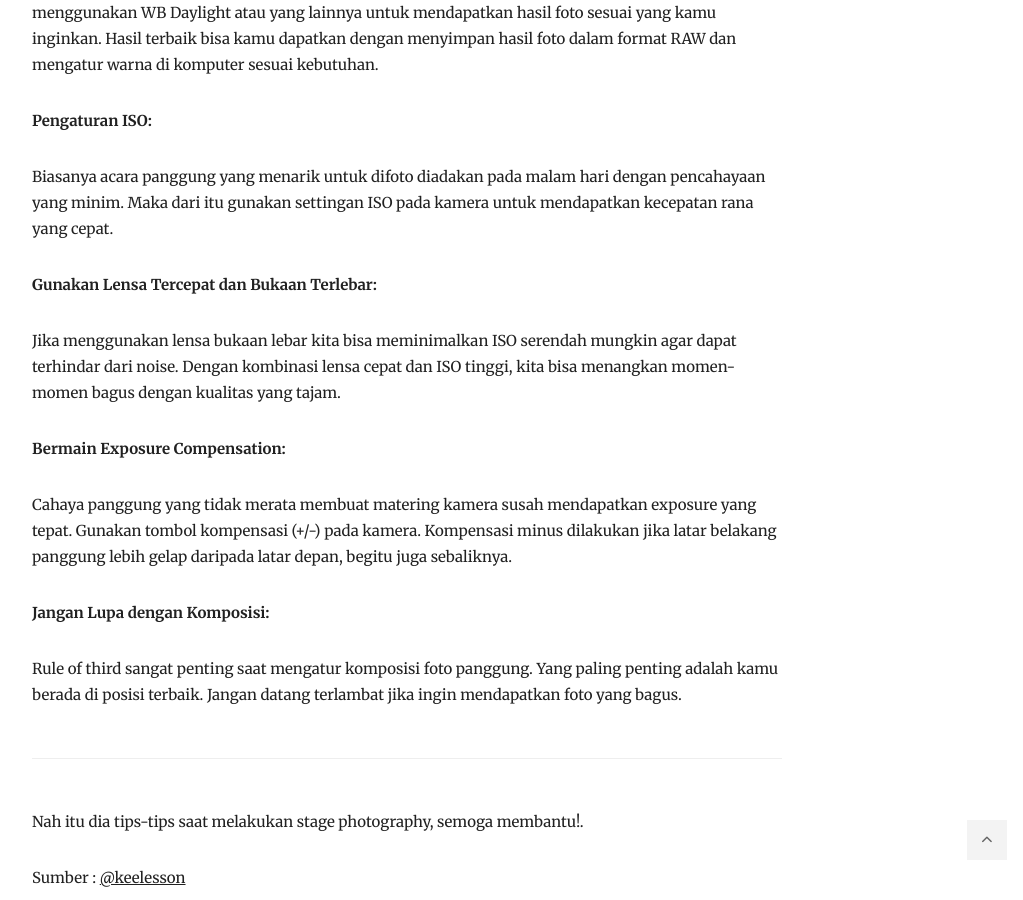
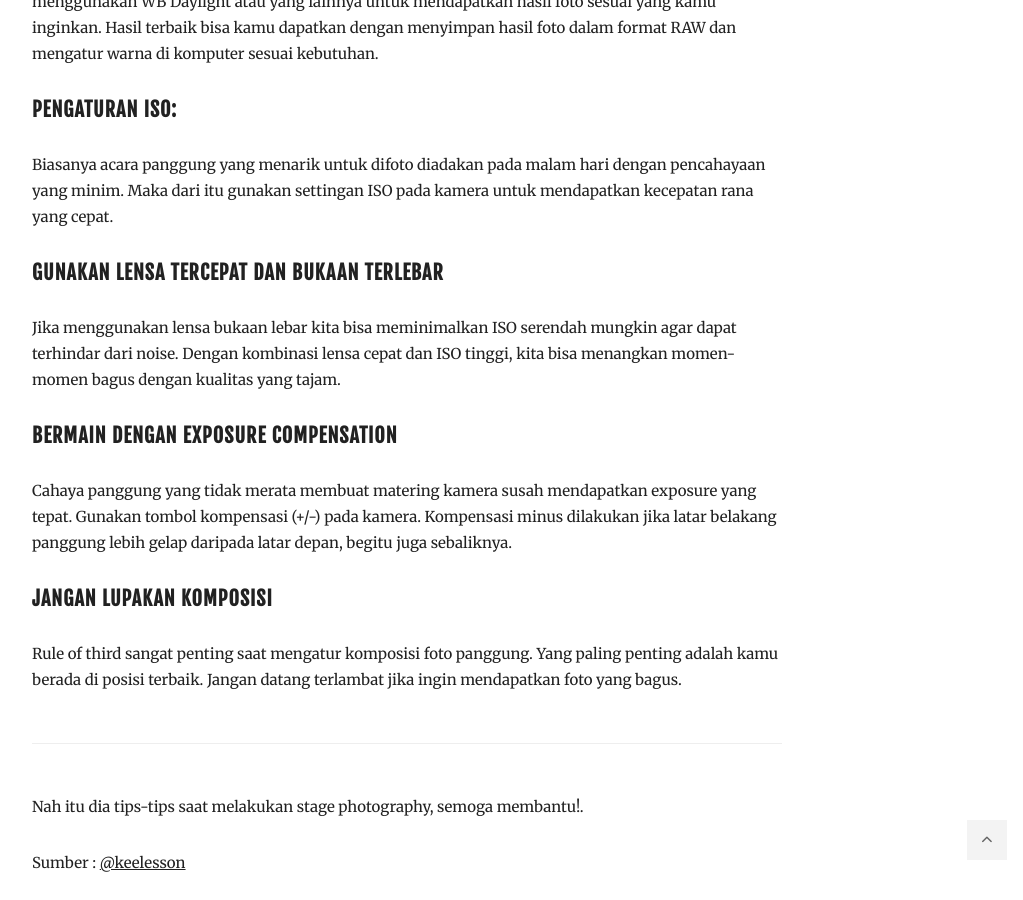
Before and after one commit to imamnrchls/imamnrchls.github.io, a Jekyll site: the page built from _posts/2018-12-11-tips-stage-photography.md, in a window 1280 px wide and 900 px high, scrolled down 1248 px. Shown: the whole window, without its empty margins (233-1256 px from the left). Built offline with Jekyll 4.4.1, drawn with Linux system fonts in a browser that asks for light colours; comment, search, counter and statistics services are not loaded.

Commit message:
Update 2018-12-11-tips-stage-photography.md

```diff
--- a/_posts/2018-12-11-tips-stage-photography.md
+++ b/_posts/2018-12-11-tips-stage-photography.md
@@ -11,27 +11,27 @@ tags:
 
 Hobi fotografi konser atau stage photography merupakan hobi yang cukup unik dan diperlukan beberapa teknik khusus agar dapat menghasilkan foto yang baik. Berikut adalah tips-tips stage photography yang admin kutip dari instagram [@keelesson](https://www.instagram.com/keelesson/) agar hasil foto konser kalian lebih ciamik dan tentunya instagramable banget.
 <hr>
-## Persiapan
+### Persiapan
 Sebagai awal persiapan memotret adalah susunan acara. Dengan mengetahui susunan acara kita bisa lebih santai dalam memotret. Selain itu, kita juga bisa mengatur waktu kapan kita harus mendekat atau berada di panggung dan kapan kita bisa leluasa menjauh. Persiapan kedua adalah membawa peralatan fotografi seperlunya saja. Dengan barang bawaan yang sedikit, kita bisa bebas bergerak dan tidak mudah capek. Selain itu kita juga harus mengetahui susunan panggung, tema, denah panggung, dan kalau bisa mengikuti gladi bersih.
 <hr>
-## Pengaturan Pada Kamera
+### Pengaturan Pada Kamera
 Saat memotret kita bisa menggunakan mode manual (M) atau juga bisa menggunakan aperture priority (A). Mode M sebaiknya digunakan saat kondisi cahaya kurang baik. Untuk lebih mudahnya sangat disarankan menggunakan mode A agar perubahan cahaya bisa diukur secara otomatis oleh kamera. Metode matering saat menggunakan mode M sebaiknya spot, sedangkan pada mode A sebaiknya matrix. Karena pencahayaan panggung yang sering berubah maka jangan berharap semua foto selalu tepat materingnya.
 
-**Gunakan Auto White Balance:**
+#### Gunakan Auto White Balance:
 <p>Agar lebih efisien sangat disarankan menggunakan setting white balance auto karena cahaya warna-warni pada acara panggung biasanya sering berganti.
 Jika kamu punya banyak waktu, kamu dapat menggunakan WB Daylight atau yang lainnya untuk mendapatkan hasil foto sesuai yang kamu inginkan.
 Hasil terbaik bisa kamu dapatkan dengan menyimpan hasil foto dalam format RAW dan mengatur warna di komputer sesuai kebutuhan.</p>
 
-**Pengaturan ISO:**
+#### Pengaturan ISO:
 <p>Biasanya acara panggung yang menarik untuk difoto diadakan pada malam hari dengan pencahayaan yang minim. Maka dari itu gunakan settingan ISO pada kamera untuk mendapatkan kecepatan rana yang cepat.</p>
 
-**Gunakan Lensa Tercepat dan Bukaan Terlebar:**
+#### Gunakan Lensa Tercepat dan Bukaan Terlebar
 <p>Jika menggunakan lensa bukaan lebar kita bisa meminimalkan ISO serendah mungkin agar dapat terhindar dari noise. Dengan kombinasi lensa cepat dan ISO tinggi, kita bisa menangkan momen-momen bagus dengan kualitas yang tajam.</p>
 
-**Bermain Exposure Compensation:**
+#### Bermain dengan Exposure Compensation
 <p>Cahaya panggung yang tidak merata membuat matering kamera susah mendapatkan exposure yang tepat. Gunakan tombol kompensasi (+/-) pada kamera. Kompensasi minus dilakukan jika latar belakang panggung lebih gelap daripada latar depan, begitu juga sebaliknya.</p>
 
-**Jangan Lupa dengan Komposisi:**
+#### Jangan Lupakan Komposisi
 <p>Rule of third sangat penting saat mengatur komposisi foto panggung. Yang paling penting adalah kamu berada di posisi terbaik. Jangan datang terlambat jika ingin mendapatkan foto yang bagus.</p>
 <hr>
 Nah itu dia tips-tips saat melakukan stage photography, semoga membantu!.
```
